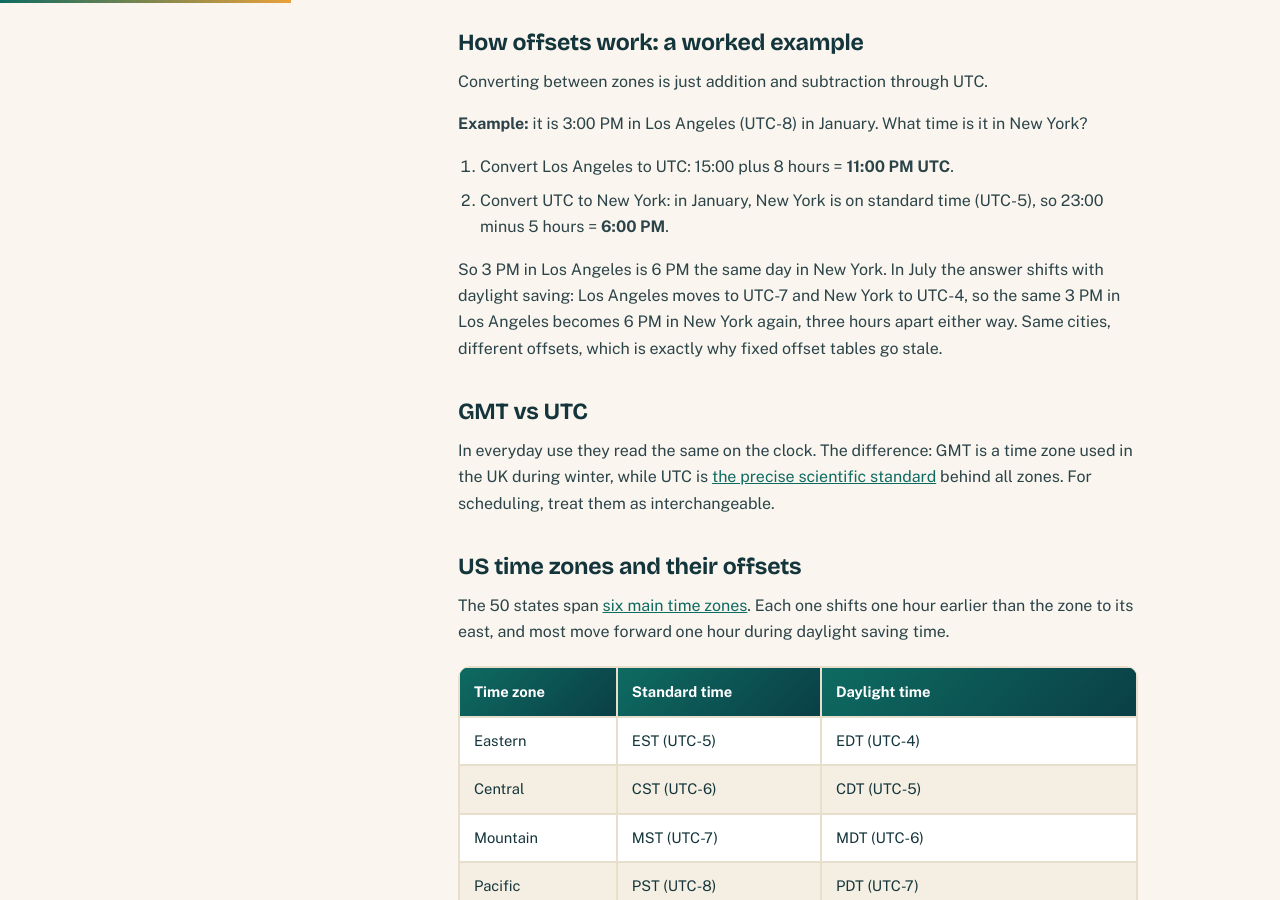
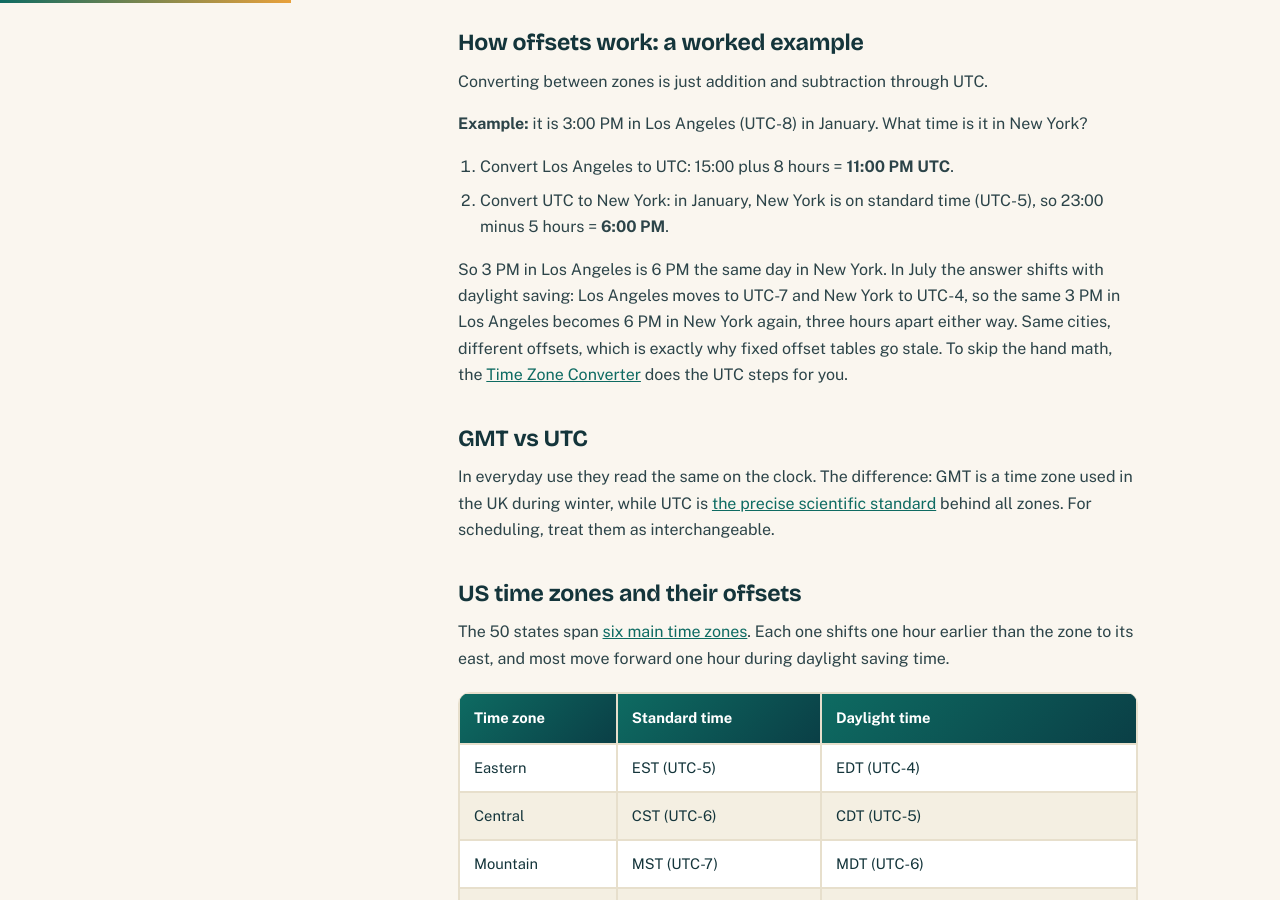
Before and after one commit to zaidmeo09-dhangal/agedatecalc, a Jekyll site: the page built from _posts/2026-10-25-time-zones-explained.md, in a window 1280 px wide and 900 px high, scrolled down 1601 px. Built offline with Jekyll 4.4.1, drawn with Linux system fonts in a browser that asks for light colours.

```diff
--- a/_posts/2026-10-25-time-zones-explained.md
+++ b/_posts/2026-10-25-time-zones-explained.md
@@ -73,7 +73,7 @@
 1. Convert Los Angeles to UTC: 15:00 plus 8 hours = **11:00 PM UTC**.
 2. Convert UTC to New York: in January, New York is on standard time (UTC-5), so 23:00 minus 5 hours = **6:00 PM**.
 
-So 3 PM in Los Angeles is 6 PM the same day in New York. In July the answer shifts with daylight saving: Los Angeles moves to UTC-7 and New York to UTC-4, so the same 3 PM in Los Angeles becomes 6 PM in New York again, three hours apart either way. Same cities, different offsets, which is exactly why fixed offset tables go stale.
+So 3 PM in Los Angeles is 6 PM the same day in New York. In July the answer shifts with daylight saving: Los Angeles moves to UTC-7 and New York to UTC-4, so the same 3 PM in Los Angeles becomes 6 PM in New York again, three hours apart either way. Same cities, different offsets, which is exactly why fixed offset tables go stale. To skip the hand math, the [Time Zone Converter]({{ '/time-zone-converter/' | relative_url }}) does the UTC steps for you.
 
 ## GMT vs UTC
 
```
